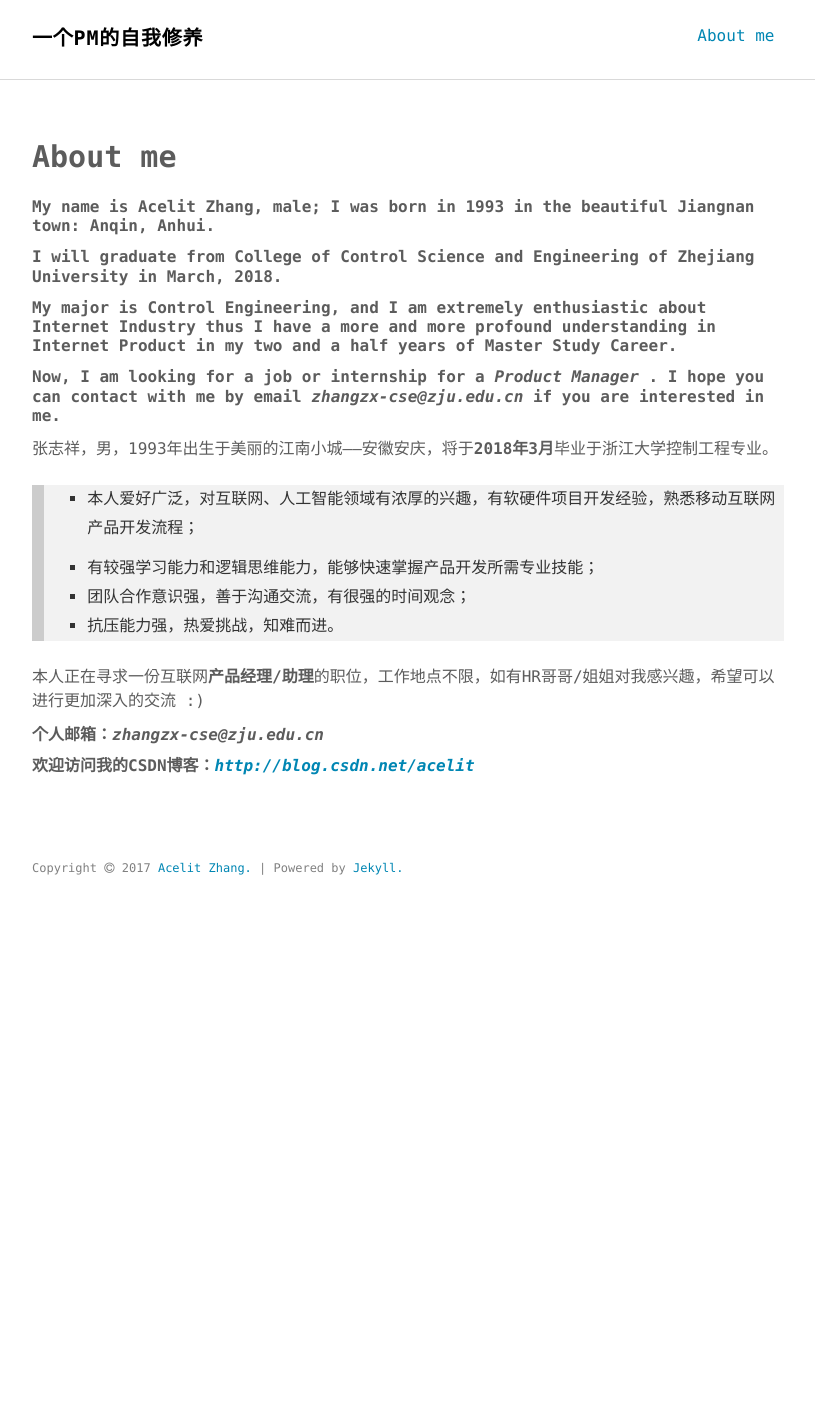
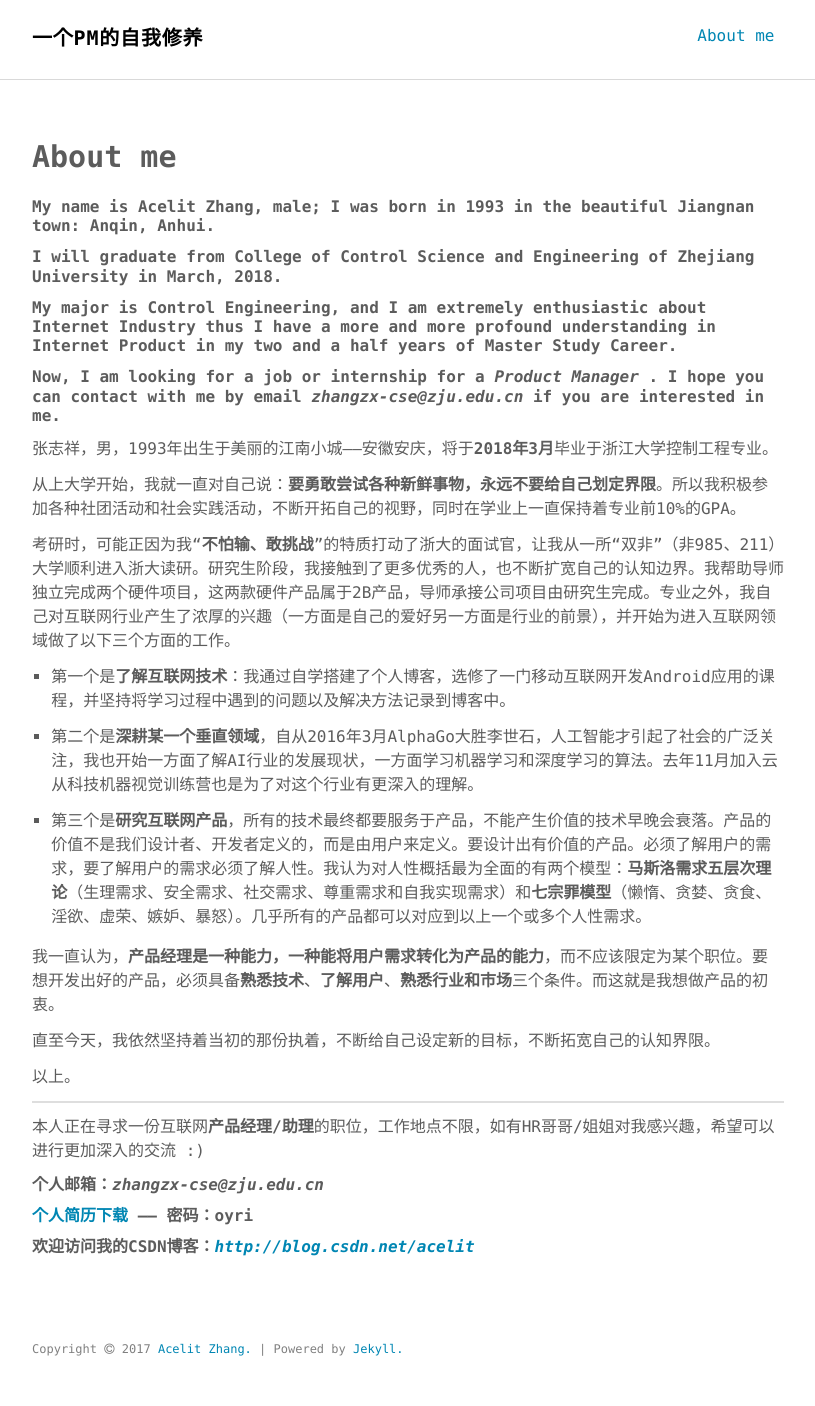
Before and after one commit to iamzx/iamzx.github.io, a Jekyll site: the page built from about.md, in a window 1280 px wide. Shown: the whole page, without its empty margins (232-1047 px from the left). Built offline with Jekyll 4.4.1, drawn with Linux system fonts in a browser that asks for light colours; before the commit the page ends 925 px from its top, so only the background shows below that.

Commit message:
Update about.md

```diff
--- a/about.md
+++ b/about.md
@@ -11,13 +11,26 @@ permalink: /about/
 
 张志祥，男，1993年出生于美丽的江南小城——安徽安庆，将于**2018年3月**毕业于浙江大学控制工程专业。
 
-> - 本人爱好广泛，对互联网、人工智能领域有浓厚的兴趣，有软硬件项目开发经验，熟悉移动互联网产品开发流程；
->
-> - 有较强学习能力和逻辑思维能力，能够快速掌握产品开发所需专业技能；
-> - 团队合作意识强，善于沟通交流，有很强的时间观念；
-> - 抗压能力强，热爱挑战，知难而进。
+从上大学开始，我就一直对自己说：**要勇敢尝试各种新鲜事物，永远不要给自己划定界限**。所以我积极参加各种社团活动和社会实践活动，不断开拓自己的视野，同时在学业上一直保持着专业前10%的GPA。
 
+考研时，可能正因为我“**不怕输、敢挑战**”的特质打动了浙大的面试官，让我从一所“双非”（非985、211）大学顺利进入浙大读研。研究生阶段，我接触到了更多优秀的人，也不断扩宽自己的认知边界。我帮助导师独立完成两个硬件项目，这两款硬件产品属于2B产品，导师承接公司项目由研究生完成。专业之外，我自己对互联网行业产生了浓厚的兴趣（一方面是自己的爱好另一方面是行业的前景），并开始为进入互联网领域做了以下三个方面的工作。
+
+- 第一个是**了解互联网技术**：我通过自学搭建了个人博客，选修了一门移动互联网开发Android应用的课程，并坚持将学习过程中遇到的问题以及解决方法记录到博客中。
+
+- 第二个是**深耕某一个垂直领域**，自从2016年3月AlphaGo大胜李世石，人工智能才引起了社会的广泛关注，我也开始一方面了解AI行业的发展现状，一方面学习机器学习和深度学习的算法。去年11月加入云从科技机器视觉训练营也是为了对这个行业有更深入的理解。
+
+- 第三个是**研究互联网产品**，所有的技术最终都要服务于产品，不能产生价值的技术早晚会衰落。产品的价值不是我们设计者、开发者定义的，而是由用户来定义。要设计出有价值的产品。必须了解用户的需求，要了解用户的需求必须了解人性。我认为对人性概括最为全面的有两个模型：**马斯洛需求五层次理论**（生理需求、安全需求、社交需求、尊重需求和自我实现需求）和**七宗罪模型**（懒惰、贪婪、贪食、淫欲、虚荣、嫉妒、暴怒）。几乎所有的产品都可以对应到以上一个或多个人性需求。
+
+
+我一直认为，**产品经理是一种能力，一种能将用户需求转化为产品的能力**，而不应该限定为某个职位。要想开发出好的产品，必须具备**熟悉技术**、**了解用户**、**熟悉行业和市场**三个条件。而这就是我想做产品的初衷。
+
+直至今天，我依然坚持着当初的那份执着，不断给自己设定新的目标，不断拓宽自己的认知界限。
+
+以上。
+
+--------------
 本人正在寻求一份互联网**产品经理/助理**的职位，工作地点不限，如有HR哥哥/姐姐对我感兴趣，希望可以进行更加深入的交流 :)
 
 ##### 个人邮箱：*zhangzx-cse@zju.edu.cn*
+##### [个人简历下载](http://pan.baidu.com/s/1miJokmk) -----  密码：oyri
 ##### 欢迎访问我的CSDN博客：[*http://blog.csdn.net/acelit*](http://blog.csdn.net/acelit)
```
